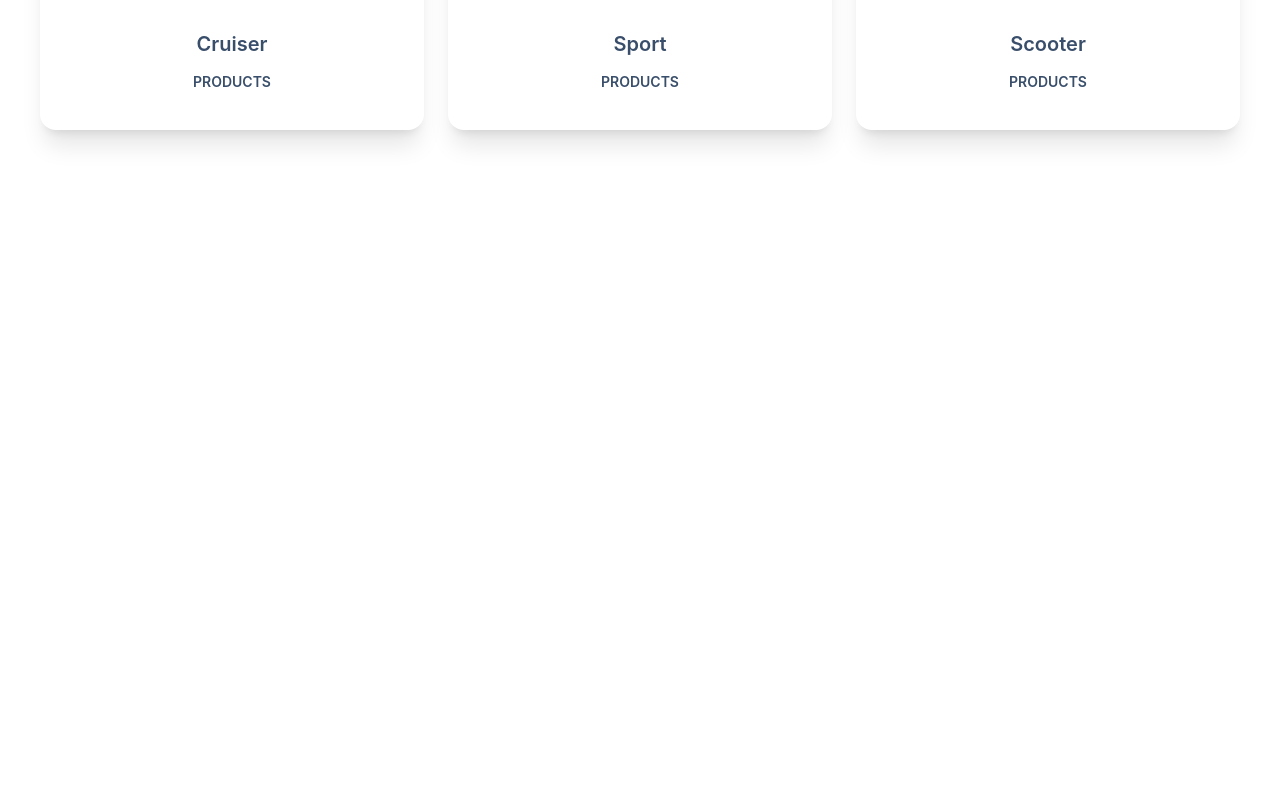
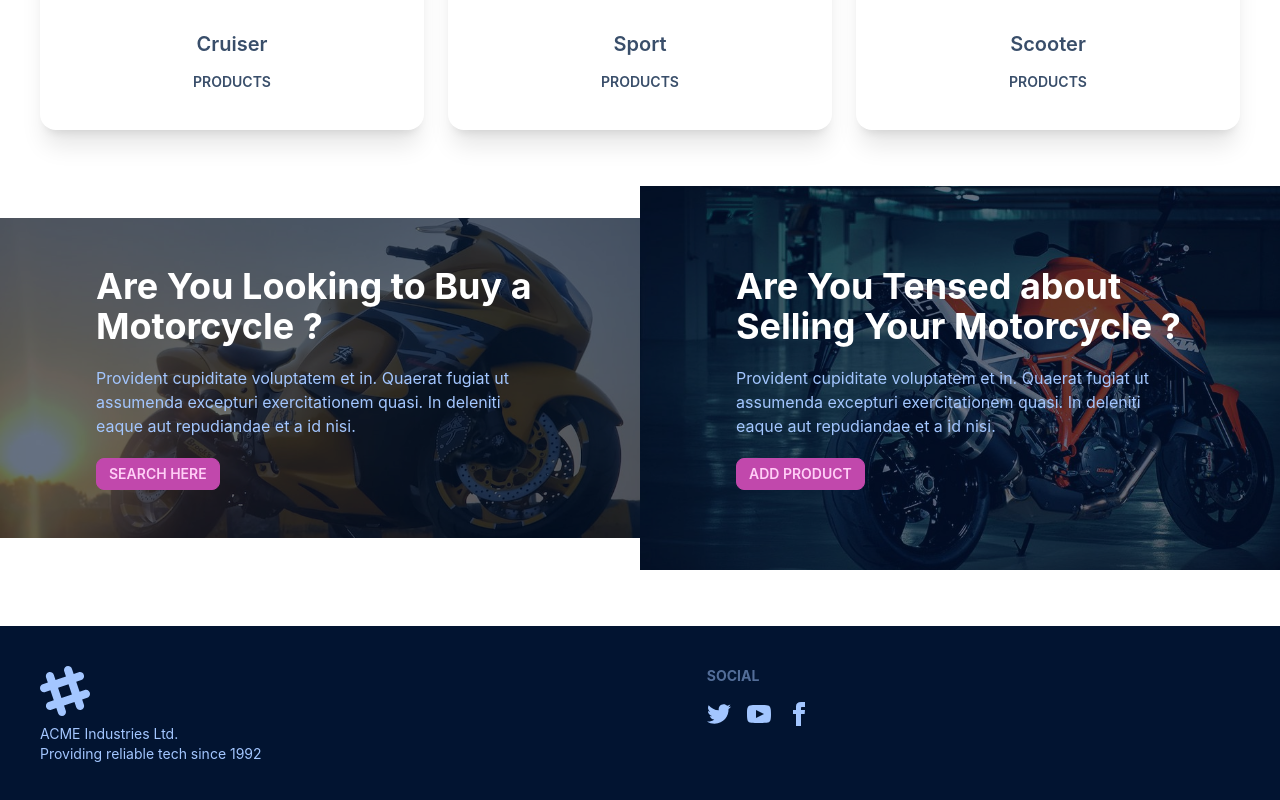
Before and after one commit to shahiduzzamansony/Used-honda, a React (Create React App) app: page / in a window 1280 px wide. Shown: the part 1166-1966 px from the top of the page. Before the commit the page ends 1336 px from the top, so only its background shows below. Built offline with nearby package versions, Linux system fonts and the light colour scheme; no server answers.

Commit message:
extra banner added

```diff
--- a/src/Components/Layout/Main/Main.js
+++ b/src/Components/Layout/Main/Main.js
@@ -1,5 +1,6 @@
 import React from "react";
 import { Outlet } from "react-router-dom";
+import Footer from "../../Shared/Footer/Footer";
 import Navbar from "../../Shared/Navbar/Navbar";
 
 const Main = () => {
@@ -7,6 +8,7 @@
     <div>
       <Navbar></Navbar>
       <Outlet></Outlet>
+      <Footer></Footer>
     </div>
   );
 };
--- /dev/null
+++ b/src/Components/Pages/Home/Banner/BuyerHero.js
@@ -0,0 +1,33 @@
+import React from "react";
+import { Link } from "react-router-dom";
+import hayabusa from "../../../../assets/hayabusa.jpg";
+
+const BuyerHero = () => {
+  return (
+    <div>
+      <div
+        className="hero lg:h-80 mt-8"
+        style={{ backgroundImage: `url(${hayabusa})` }}
+      >
+        <div className="hero-overlay bg-opacity-60"></div>
+        <div className="hero-content text-neutral-content">
+          <div className="max-w-md">
+            <h1 className="mb-5 text-4xl font-bold text-white">
+              Are You Looking to Buy a Motorcycle ?
+            </h1>
+            <p className="mb-5">
+              Provident cupiditate voluptatem et in. Quaerat fugiat ut assumenda
+              excepturi exercitationem quasi. In deleniti eaque aut repudiandae
+              et a id nisi.
+            </p>
+            <Link>
+              <button className="btn btn-accent btn-sm">Search Here</button>
+            </Link>
+          </div>
+        </div>
+      </div>
+    </div>
+  );
+};
+
+export default BuyerHero;
--- /dev/null
+++ b/src/Components/Pages/Home/Banner/SellerHero.js
@@ -0,0 +1,30 @@
+import React from "react";
+import { Link } from "react-router-dom";
+import ktm from "../../../../assets/ktm.jpg";
+
+const SellerHero = () => {
+  return (
+    <div>
+      <div className="hero lg:h-96" style={{ backgroundImage: `url(${ktm})` }}>
+        <div className="hero-overlay bg-opacity-60"></div>
+        <div className="hero-content text-neutral-content">
+          <div className="max-w-md">
+            <h1 className="mb-5 text-4xl font-bold text-white">
+              Are You Tensed about Selling Your Motorcycle ?
+            </h1>
+            <p className="mb-5">
+              Provident cupiditate voluptatem et in. Quaerat fugiat ut assumenda
+              excepturi exercitationem quasi. In deleniti eaque aut repudiandae
+              et a id nisi.
+            </p>
+            <Link>
+              <button className="btn btn-accent btn-sm">Add Product</button>
+            </Link>
+          </div>
+        </div>
+      </div>
+    </div>
+  );
+};
+
+export default SellerHero;
--- a/src/Components/Pages/Home/Home.js
+++ b/src/Components/Pages/Home/Home.js
@@ -1,5 +1,7 @@
 import React from "react";
 import Banner from "./Banner/Banner";
+import BuyerHero from "./Banner/BuyerHero";
+import SellerHero from "./Banner/SellerHero";
 import Categories from "./Categories/Categories";
 
 const Home = () => {
@@ -7,6 +9,10 @@
     <div>
       <Banner></Banner>
       <Categories></Categories>
+      <div className="grid grid-cols-1 md:grid-cols-2 my-14">
+        <BuyerHero></BuyerHero>
+        <SellerHero></SellerHero>
+      </div>
     </div>
   );
 };
--- a/src/Components/Routes/Routes.js
+++ b/src/Components/Routes/Routes.js
@@ -21,7 +21,11 @@
       },
       {
         path: "/products/:type",
-        element: <Products></Products>,
+        element: (
+          <PrivateRoute>
+            <Products></Products>
+          </PrivateRoute>
+        ),
       },
       {
         path: "/login",
--- /dev/null
+++ b/src/Components/Shared/Footer/Footer.js
@@ -0,0 +1,68 @@
+import React from "react";
+
+const Footer = () => {
+  return (
+    <div>
+      <footer className="footer p-10 bg-neutral text-neutral-content">
+        <div>
+          <svg
+            width="50"
+            height="50"
+            viewBox="0 0 24 24"
+            xmlns="http://www.w3.org/2000/svg"
+            fillRule="evenodd"
+            clipRule="evenodd"
+            className="fill-current"
+          >
+            <path d="M22.672 15.226l-2.432.811.841 2.515c.33 1.019-.209 2.127-1.23 2.456-1.15.325-2.148-.321-2.463-1.226l-.84-2.518-5.013 1.677.84 2.517c.391 1.203-.434 2.542-1.831 2.542-.88 0-1.601-.564-1.86-1.314l-.842-2.516-2.431.809c-1.135.328-2.145-.317-2.463-1.229-.329-1.018.211-2.127 1.231-2.456l2.432-.809-1.621-4.823-2.432.808c-1.355.384-2.558-.59-2.558-1.839 0-.817.509-1.582 1.327-1.846l2.433-.809-.842-2.515c-.33-1.02.211-2.129 1.232-2.458 1.02-.329 2.13.209 2.461 1.229l.842 2.515 5.011-1.677-.839-2.517c-.403-1.238.484-2.553 1.843-2.553.819 0 1.585.509 1.85 1.326l.841 2.517 2.431-.81c1.02-.33 2.131.211 2.461 1.229.332 1.018-.21 2.126-1.23 2.456l-2.433.809 1.622 4.823 2.433-.809c1.242-.401 2.557.484 2.557 1.838 0 .819-.51 1.583-1.328 1.847m-8.992-6.428l-5.01 1.675 1.619 4.828 5.011-1.674-1.62-4.829z"></path>
+          </svg>
+          <p>
+            ACME Industries Ltd.
+            <br />
+            Providing reliable tech since 1992
+          </p>
+        </div>
+        <div>
+          <span className="footer-title">Social</span>
+          <div className="grid grid-flow-col gap-4">
+            <a>
+              <svg
+                xmlns="http://www.w3.org/2000/svg"
+                width="24"
+                height="24"
+                viewBox="0 0 24 24"
+                className="fill-current"
+              >
+                <path d="M24 4.557c-.883.392-1.832.656-2.828.775 1.017-.609 1.798-1.574 2.165-2.724-.951.564-2.005.974-3.127 1.195-.897-.957-2.178-1.555-3.594-1.555-3.179 0-5.515 2.966-4.797 6.045-4.091-.205-7.719-2.165-10.148-5.144-1.29 2.213-.669 5.108 1.523 6.574-.806-.026-1.566-.247-2.229-.616-.054 2.281 1.581 4.415 3.949 4.89-.693.188-1.452.232-2.224.084.626 1.956 2.444 3.379 4.6 3.419-2.07 1.623-4.678 2.348-7.29 2.04 2.179 1.397 4.768 2.212 7.548 2.212 9.142 0 14.307-7.721 13.995-14.646.962-.695 1.797-1.562 2.457-2.549z"></path>
+              </svg>
+            </a>
+            <a>
+              <svg
+                xmlns="http://www.w3.org/2000/svg"
+                width="24"
+                height="24"
+                viewBox="0 0 24 24"
+                className="fill-current"
+              >
+                <path d="M19.615 3.184c-3.604-.246-11.631-.245-15.23 0-3.897.266-4.356 2.62-4.385 8.816.029 6.185.484 8.549 4.385 8.816 3.6.245 11.626.246 15.23 0 3.897-.266 4.356-2.62 4.385-8.816-.029-6.185-.484-8.549-4.385-8.816zm-10.615 12.816v-8l8 3.993-8 4.007z"></path>
+              </svg>
+            </a>
+            <a>
+              <svg
+                xmlns="http://www.w3.org/2000/svg"
+                width="24"
+                height="24"
+                viewBox="0 0 24 24"
+                className="fill-current"
+              >
+                <path d="M9 8h-3v4h3v12h5v-12h3.642l.358-4h-4v-1.667c0-.955.192-1.333 1.115-1.333h2.885v-5h-3.808c-3.596 0-5.192 1.583-5.192 4.615v3.385z"></path>
+              </svg>
+            </a>
+          </div>
+        </div>
+      </footer>
+    </div>
+  );
+};
+
+export default Footer;
```
Also changed, not shown: src/assets/hayabusa.jpg (added), src/assets/ktm.jpg (added).
